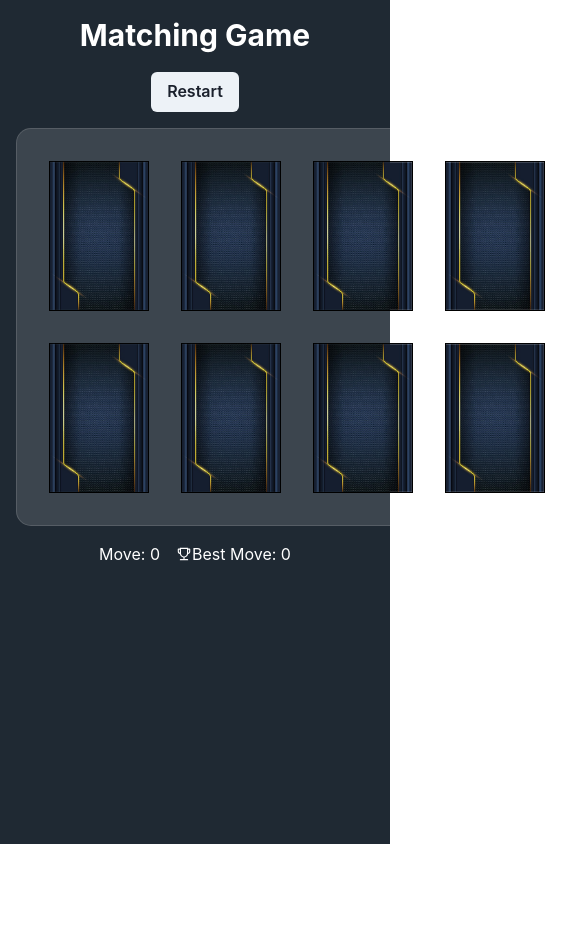
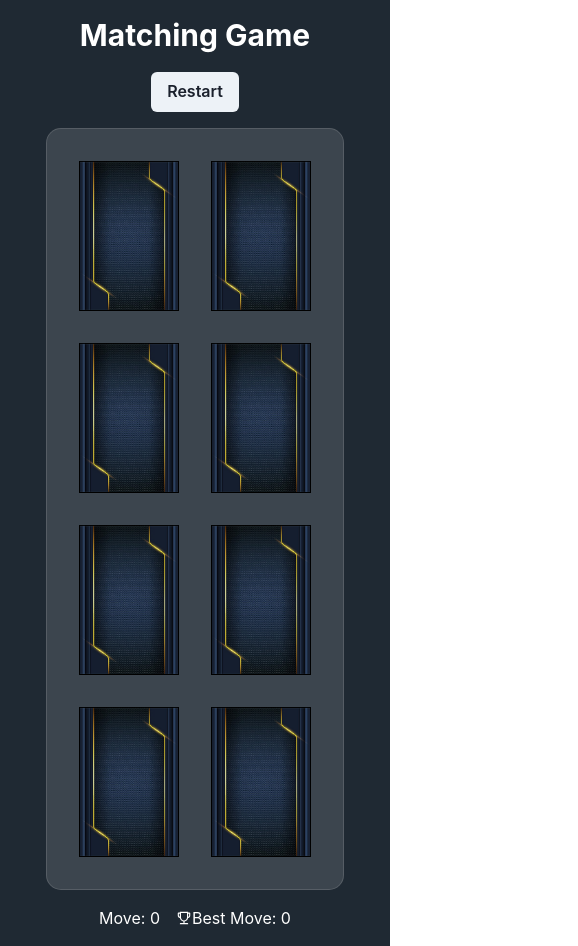
Before and after one commit to KISUPM/matching-game, a React (Create React App) app: page / in a window 390 px wide. Shown: the whole page, 578 px wide, since content can reach past the window. Before the commit the page ends 844 px from the top, so only its background shows below. Built offline with nearby package versions, Linux system fonts and the light colour scheme.

Commit message:
add for mobile style

```diff
--- a/src/App.tsx
+++ b/src/App.tsx
@@ -116,7 +116,7 @@ function App() {
         </Button>
       </Center>
       <Grid
-        templateColumns={"repeat(4,1fr)"}
+        templateColumns={{ base: "repeat(2,1fr)", md: "repeat(4,1fr)" }}
         gap="2rem"
         w="fit-content"
         m="auto"
```
